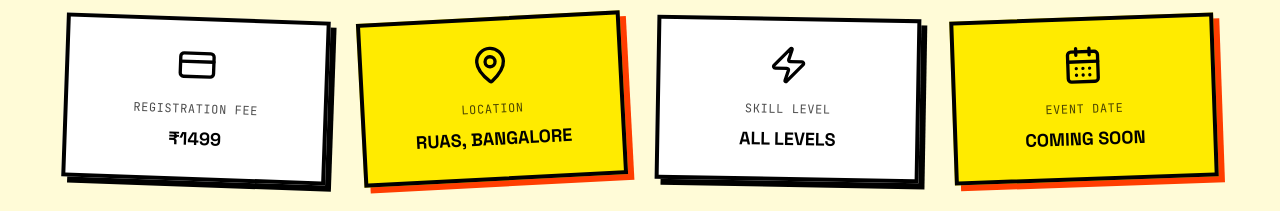
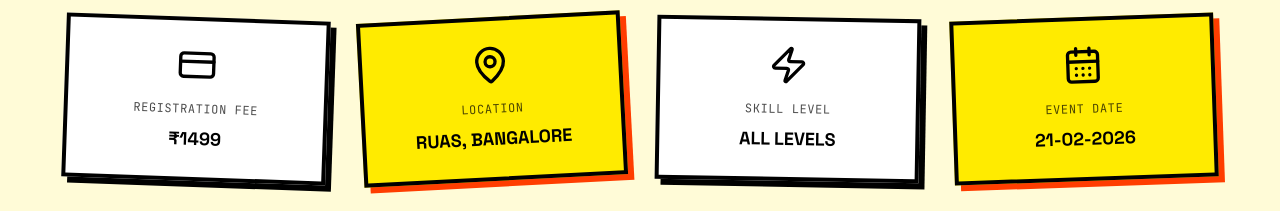
Before and after one commit to Build-Ora/import_paradox, a Next.js app: page / in a window 1280 px wide. Shown: the part 1788-1999 px from the top of the page. Built offline with nearby package versions, Linux system fonts and the light colour scheme.

Commit message:
Updated date

```diff
--- a/components/event-details.tsx
+++ b/components/event-details.tsx
@@ -12,7 +12,7 @@ const details = [
   { icon: CreditCard, label: "Registration Fee", value: "₹1499" },
   { icon: MapPin, label: "Location", value: "RUAS, BANGALORE", accent: true},
   { icon: Zap, label: "Skill Level", value: "ALL LEVELS" },
-  { icon: CalendarDays, label: "Event Date", value: "COMING SOON",accent: true },
+  { icon: CalendarDays, label: "Event Date", value: "21-02-2026",accent: true },
 ]
 
 export function EventDetails() {
```
